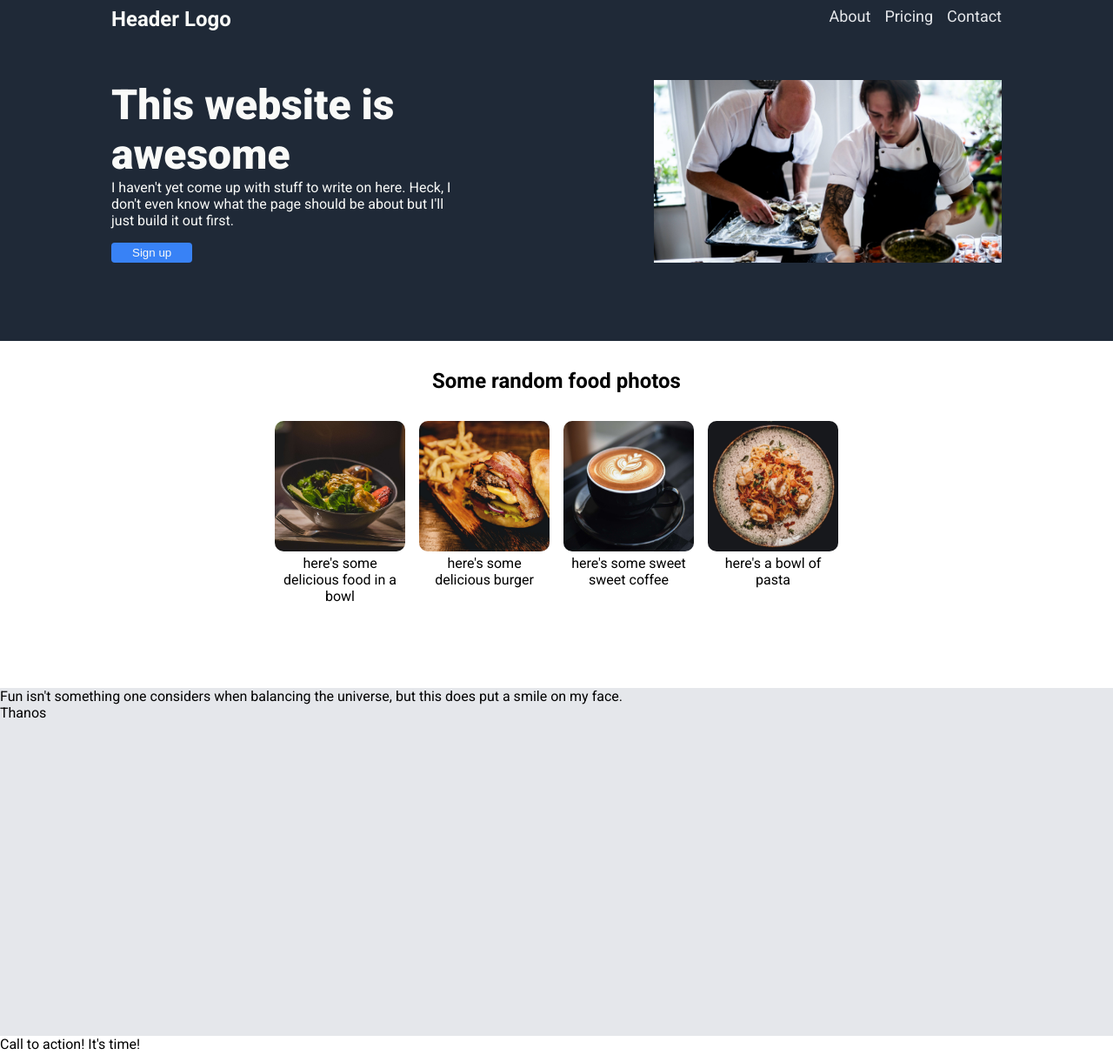
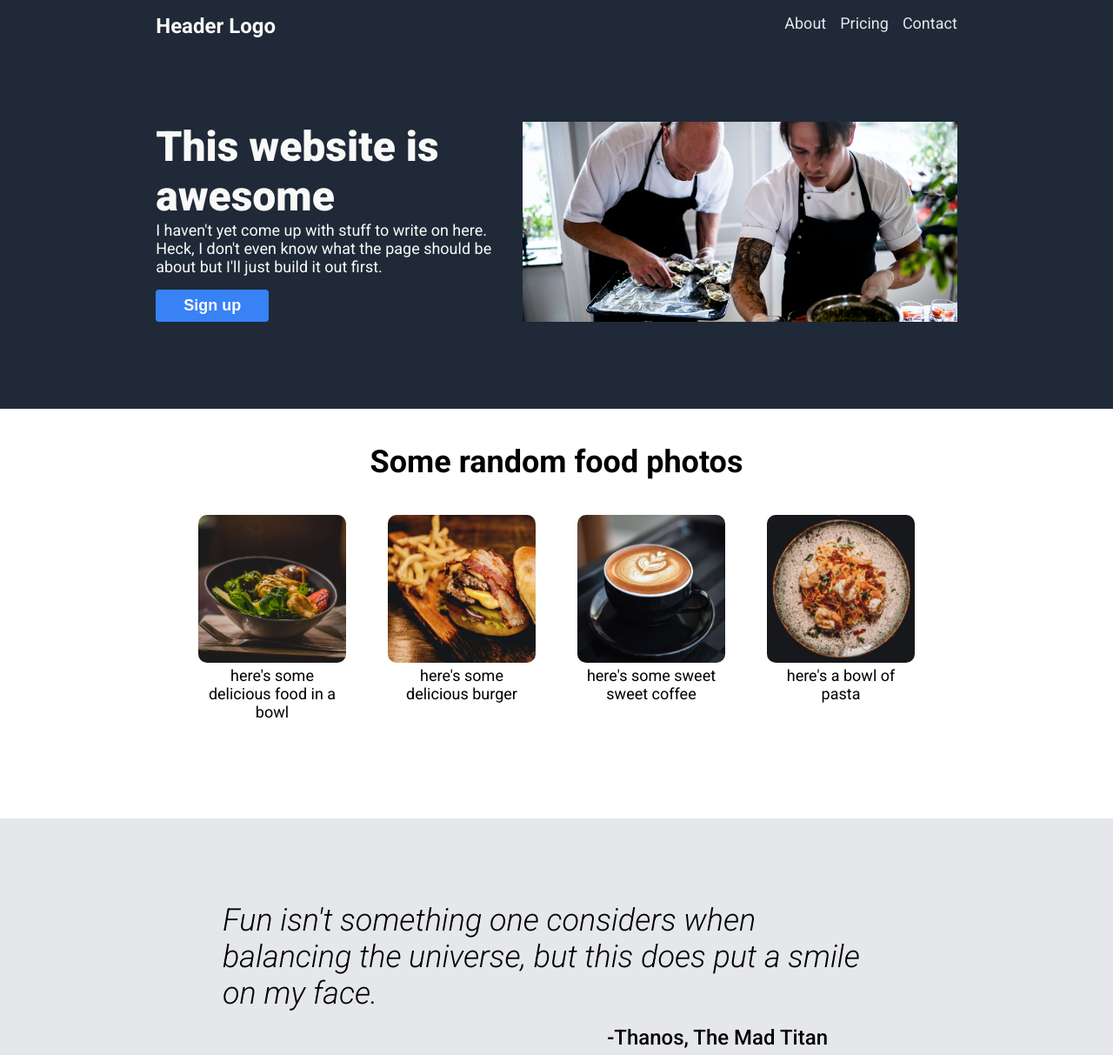
Before and after one commit to Samuelodan/odin-landing-page, a plain HTML site: page index.html in a window 1280 px wide. Shown: the top 1213 px of the page at 87% size. Drawn offline with Linux system fonts and the light colour scheme.

Commit message:
Adjust entire design for 1440px screens up till third row

```diff
--- a/index.html
+++ b/index.html
@@ -59,7 +59,7 @@
           Fun isn't something one considers when balancing the universe, but
           this does put a smile on my face.
         </p>
-        <p>Thanos</p>
+        <p class="thanos">-Thanos, The Mad Titan</p>
       </div>
     </div>
     <div class="fourth-row">
--- a/styles.css
+++ b/styles.css
@@ -14,7 +14,7 @@ body {
   display: flex;
   flex-direction: column;
   background-color: #1f2937;
-  padding: 8px 10% 100px 10%;
+  padding: 16px 14% 100px 14%;
   color: #f9faf8;
 }
 header {
@@ -38,27 +38,30 @@ header p {
 }
 
 .hero {
-  height: 200px;
+  height: 230px;
   display: flex;
   justify-content: space-between;
-  margin-top: 3.5em;
+  margin-top: 6em;
   flex-grow: 1;
-
-  /* padding-bottom: 50px; */
   gap: 24px;
 }
 .hero-text {
-  width: 400px;
+  width: 500px;
 }
 .hero-text h1 {
   font-size: 48px;
   font-weight: 900;
   margin: 0;
 }
+.hero-text p {
+  font-size: 18px;
+}
 .hero-text button {
   background-color: #3882f6;
   color: #f9faf8;
-  padding: 4px 24px;
+  font-size: 18px;
+  font-weight: 700;
+  padding: 8px 32px;
   margin-top: 16px;
   border: none;
   border-radius: 4px;
@@ -67,37 +70,63 @@ header p {
 .second-row {
   display: flex;
   flex-direction: column;
-  align-items: center;
-  padding: 2em 10% 6em 10%;
+  padding: 2.5em 15% 7em 15%;
+}
+.second-row h2 {
+  align-self: center;
+  font-size: 36px;
 }
 .images {
   display: flex;
-  gap: 1em;
-  margin-top: 2em;
-  /* justify-content: space-between; */
+  gap: 3em;
+  margin-top: 2.5em;
+  justify-content: center;
 }
 .images div {
-  width: 150px;
+  width: 170px;
   text-align: center;
+  font-size: 18px;
 }
 
 .third-row {
-  height: 400px;
+  display: flex;
+  justify-content: center;
+  align-items: center;
+  height: 361px;
   background-color: #e5e7eb;
+  padding: 0 20%;
+}
+.third-row div {
+  display: flex;
+  flex-direction: column;
+  gap: 16px;
+}
+.third-row p:first-child {
+  font-size: 36px;
+  font-style: italic;
+  font-weight: 300;
+}
+.thanos {
+  align-self: flex-end;
+  font-size: 24px;
+  font-weight: 500;
+  margin-right: 3em;
+}
+.fourth-row {
 }
 
 /* IMAGES IMAGES IMAGES */
 /* IMAGES IMAGES IMAGES */
 
 .hero-image img {
-  width: 400px;
-  height: 210px;
+  width: 500px;
+  height: 230px;
   object-fit: cover;
-  flex-grow: 1;
+  /* flex-grow: 1; */
 }
 .images img {
-  width: 150px;
-  height: 150px;
+  width: 170px;
+  height: 170px;
   object-fit: cover;
   border-radius: 10px;
 }
```
